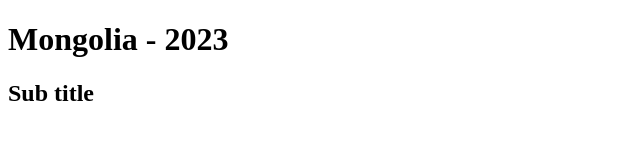
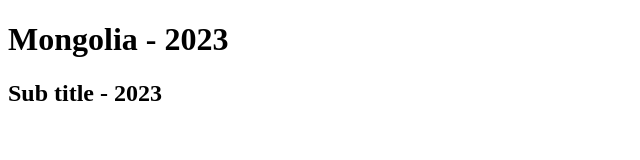
Before and after one commit to Zolzaya99/wdd330, a plain HTML site: page index.html in a window 1280 px wide. Shown: the full height of the page, 0-640 px from the left. Drawn offline with Linux system fonts and the light colour scheme.

Commit message:
2nd test commit

```diff
--- a/index.html
+++ b/index.html
@@ -7,6 +7,6 @@
 </head>
 <body>
     <h1>Mongolia - 2023</h1>
-    <h2>Sub title</h2>
+    <h2>Sub title - 2023</h2>
 </body>
 </html>
```
